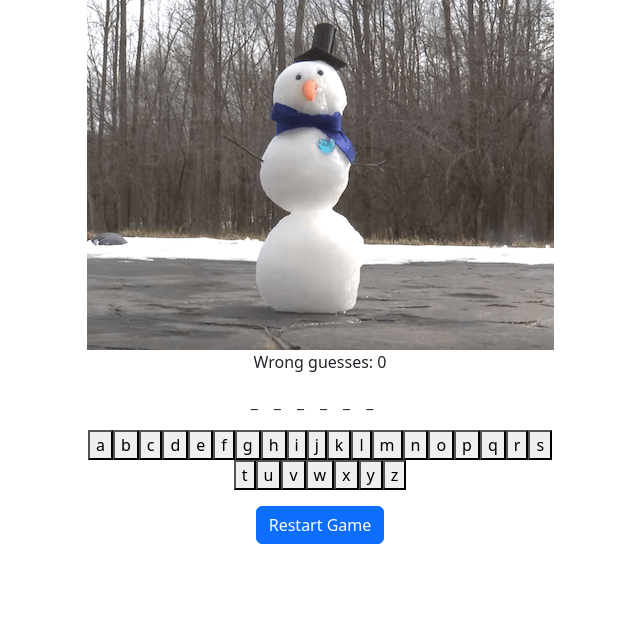
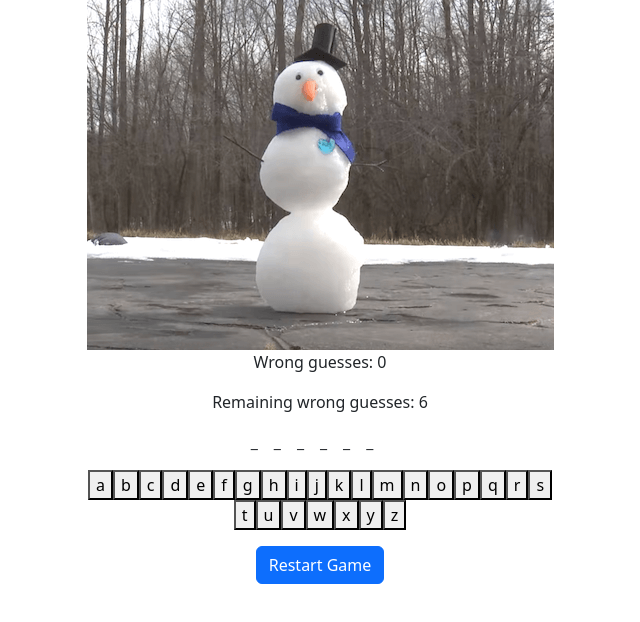
Before and after one commit to jacobrashid404/react-snowman, a React (Vite) app: page / in a window 1280 px wide. Shown: the top 622 px of the page, without its empty margins (320-960 px from the left). Built offline with nearby package versions, Linux system fonts and the light colour scheme.

Commit message:
remaining wrong guesses count in Snowman

```diff
--- a/src/Snowman.jsx
+++ b/src/Snowman.jsx
@@ -98,6 +98,7 @@ function Snowman({
         alt={nWrong}
       />
       <p>Wrong guesses: {nWrong}</p>
+      <p>Remaining wrong guesses: {maxWrong - nWrong}</p>
       <p className="Snowman-word">{guessedWord()}</p>
       {nWrong < maxWrong && !checkWin(answer, guessedLetters)
         ? <p>{generateButtons()}</p>
```
